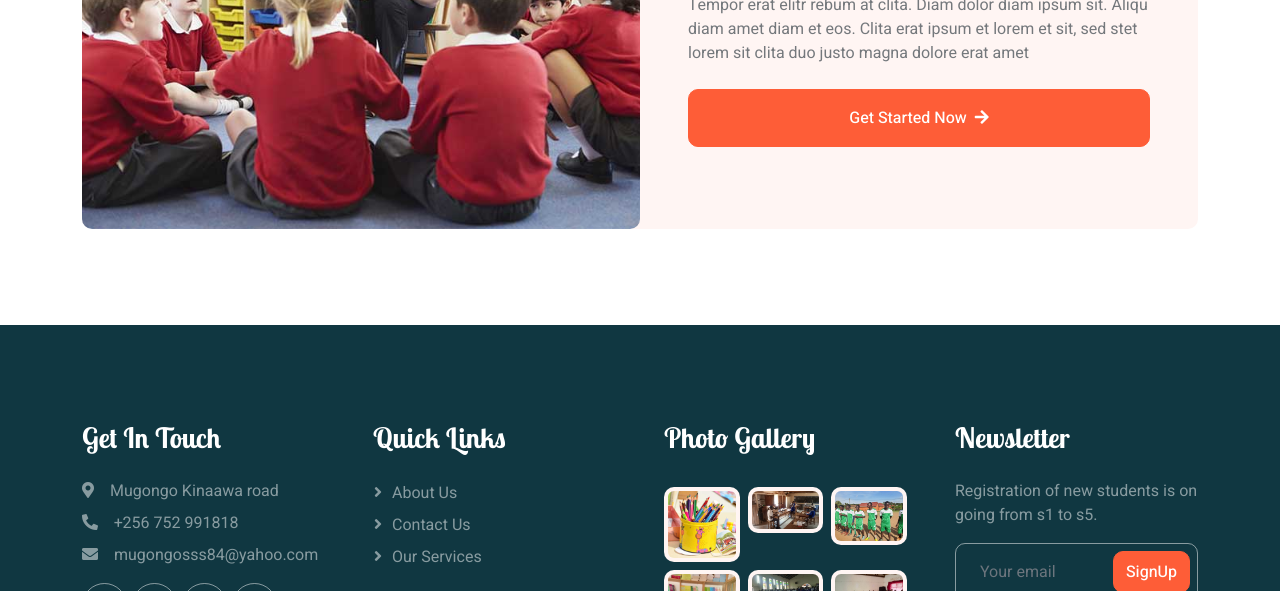
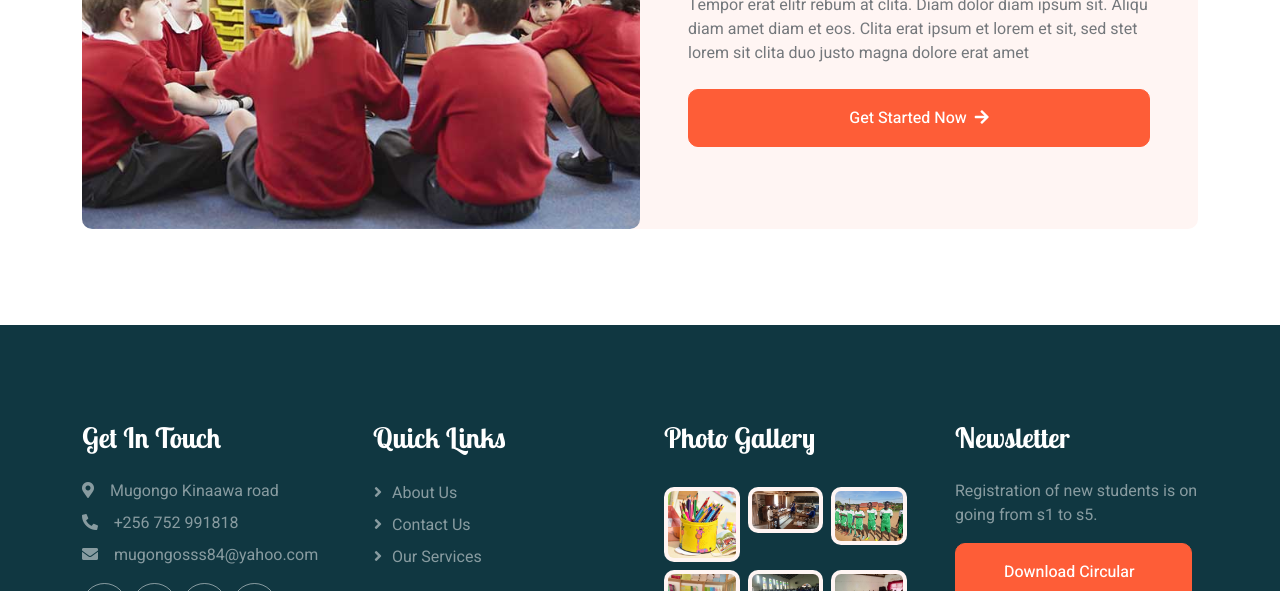
Before and after one commit to Naggenda/school-website, a plain HTML site: page about.html in a window 1280 px wide. Shown: the part 2817-3408 px from the top of the page. Drawn offline with nearby package versions, Linux system fonts and the light colour scheme.

Commit message:
adding circular

```diff
--- a/about.html
+++ b/about.html
@@ -486,11 +486,8 @@
                         <h3 class="text-white mb-4">Newsletter</h3>
                         <p>Registration of new students is on going from s1 to s5.</p>
                         <div class="position-relative mx-auto" style="max-width: 400px;">
-                            <input class="form-control bg-transparent w-100 py-3 ps-4 pe-5" type="text"
-                                placeholder="Your email">
-                            <button type="button"
-                                class="btn btn-primary py-2 position-absolute top-0 end-0 mt-2 me-2">SignUp</button>
-                        </div>
+                            <a class="btn btn-primary py-3 px-5" href="circular.pdf">Download Circular<i
+                                    class="ms-2"></i></a>
                     </div>
                 </div>
             </div>
@@ -523,7 +520,7 @@
             <script src="https://static.elfsight.com/platform/platform.js" data-use-service-core defer></script>
             <div class="elfsight-app-b952e11c-a8ab-4cb3-8789-d692458e58fd" data-elfsight-app-lazy></div>
         </a>
-        </div>
+    </div>
 
     <!-- JavaScript Libraries -->
     <script src="https://code.jquery.com/jquery-3.4.1.min.js"></script>
```
Also changed, not shown: classes.html (+3 -5 lines), contact.html (+2 -5 lines), index.html (+2 -4 lines), 1 other file.
